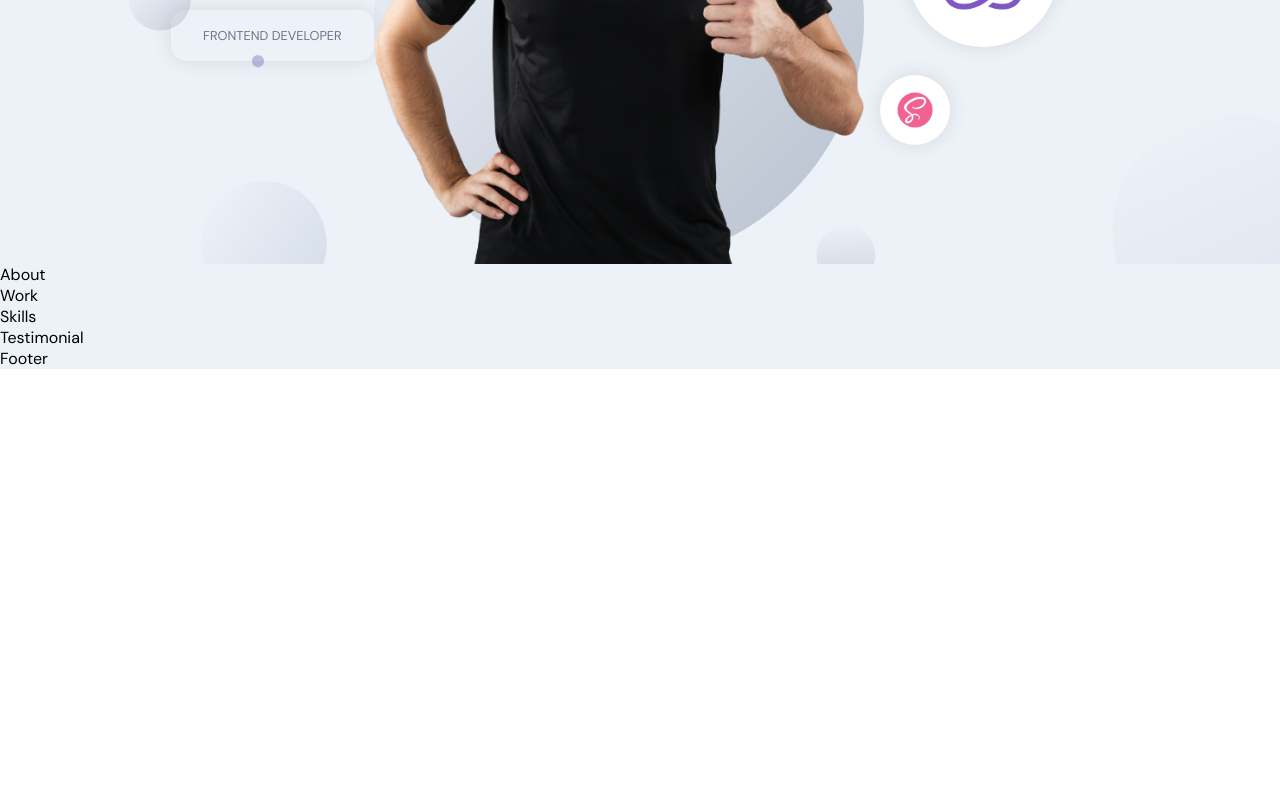
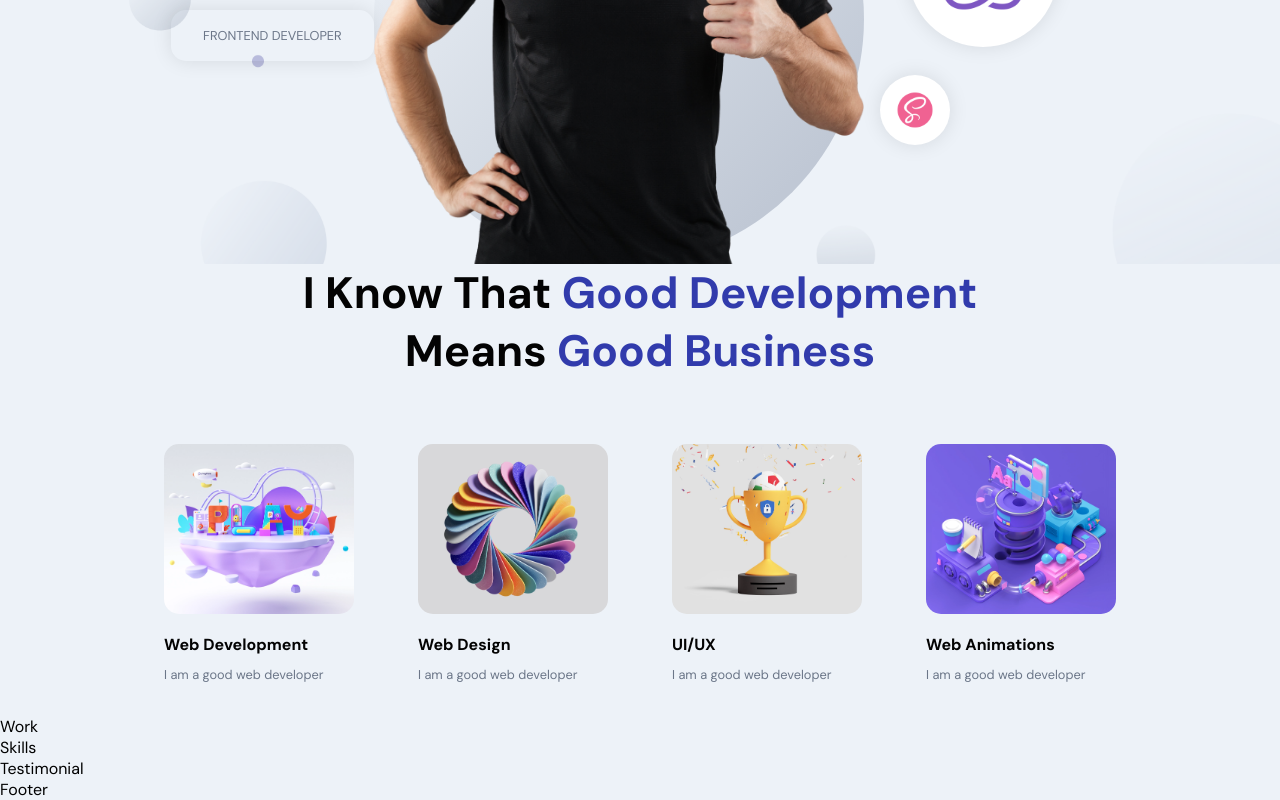
Before and after one commit to alejandroberod/portfolio, a React (Vite) app in the folder frontend/: page / in a window 1280 px wide. Shown: the part 447-1247 px from the top of the page. Before the commit the page ends 816 px from the top, so only its background shows below. Built offline with nearby package versions, Linux system fonts and the light colour scheme.

Commit message:
Advances in about section

```diff
--- a/frontend/src/container/About/About.jsx
+++ b/frontend/src/container/About/About.jsx
@@ -1,10 +1,54 @@
-import React from 'react';
+import React, { useState, useEffect } from "react";
+import { motion } from "motion/react";
 
-import './About.scss';
+import { images } from "../../constants";
+import "./About.scss";
 
+const abouts = [
+  {
+    title: 'Web Development',
+    description: 'I am a good web developer',
+    imgUrl: images.about01
+  },
+  {
+    title: 'Web Design',
+    description: 'I am a good web developer',
+    imgUrl: images.about02
+  },
+  {
+    title: 'UI/UX',
+    description: 'I am a good web developer',
+    imgUrl: images.about03
+  },
+  {
+    title: 'Web Animations',
+    description: 'I am a good web developer',
+    imgUrl: images.about04
+  },
+]
 
 export default function About() {
   return (
-    <div>About</div>
-  )
+    <>
+      <h2 className="head-text">
+        I know That <span>Good Development</span> <br/> means <span>Good Business</span>
+      </h2>
+
+      <div className="app__profiles">
+        {abouts.map((about, index) => (
+          <motion.div
+            whileInView={{ opacity:1 }}
+            whileHover={{ scale:1.1 }}
+            transition={{ duration: 0.5, type: 'tween' }}
+            className="app__profile-item"
+            key={about.title + index}
+          >
+            <img src={about.imgUrl} alt={about.title} />
+            <h2 className="bold-text" style={{ marginTop: 20 }}>{about.title}</h2>
+            <p className="p-text" style={{ marginTop: 10 }}>{about.description}</p>
+          </motion.div>
+        ))}
+      </div>
+    </>
+  );
 }
--- a/frontend/src/container/About/About.scss
+++ b/frontend/src/container/About/About.scss
@@ -0,0 +1,38 @@
+.app__about {
+  flex: 1;
+  width: 100%;
+  flex-direction: column;
+}
+
+.app__profiles {
+  display: flex;
+  justify-content: center;
+  align-items: flex-start;
+  flex-wrap: wrap;
+  margin-top: 2rem;
+}
+
+.app__profile-item {
+  width: 190px;
+  display: flex;
+  justify-content: flex-start;
+  align-items: flex-start;
+  flex-direction: column;
+  margin: 2rem;
+
+  img {
+    width: 100%;
+    height: 170px;
+    border-radius: 15px;
+    object-fit: cover;
+  }
+
+  @media screen and (min-width: 2000px) {
+    width: 370px;
+    margin: 2rem 4rem;
+
+    img {
+      height: 320px;
+    }
+  }
+}
```
